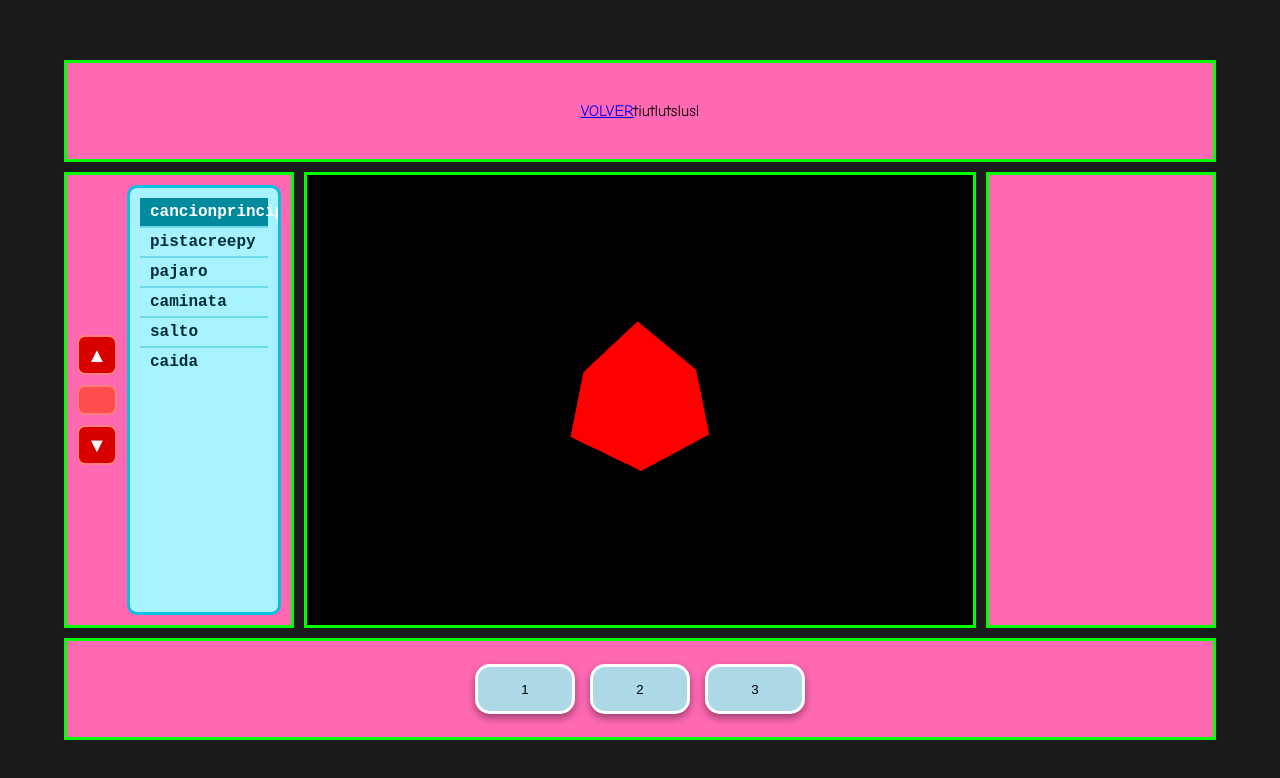
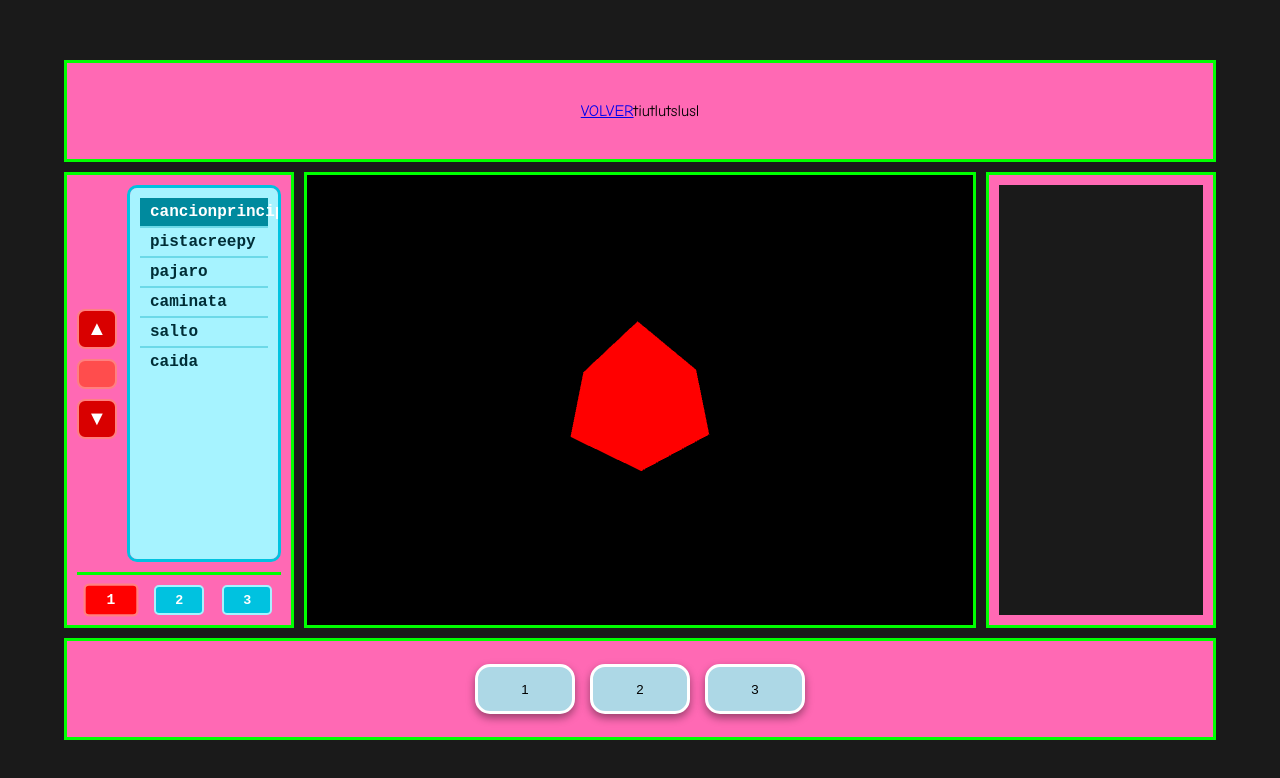
Before and after one commit to IWY-Rose/poliamor2_2, a website built with Vite: page player.html in a window 1280 px wide. Both pictures are taken after a click on the button 97 px from the left and 400 px from the top of the page. Built offline with nearby package versions, Linux system fonts and the light colour scheme.

Commit message:
soundwave

```diff
--- a/player.html
+++ b/player.html
@@ -28,11 +28,18 @@
                         <ul id="playlist" class="playlist-list"></ul>
                     </div>
                 </div>
+                <div class="visualizer-controls">
+                    <button id="vis-bars" class="vis-btn">1</button>
+                    <button id="vis-circle" class="vis-btn">2</button>
+                    <button id="vis-wave" class="vis-btn">3</button>
+                </div>
             </div>
             <div class="player-screen">
                 <div id="three-container"></div>
             </div>
-            <div class="player-side-panel right"></div>
+            <div class="player-side-panel right">
+                <canvas id="soundwave-canvas"></canvas>
+            </div>
         </div>
         <div class="player-bottom-panel">
             <div class="player-controls">
--- a/src/js/Player.js
+++ b/src/js/Player.js
@@ -8,6 +8,11 @@ let rotationSpeed = 0.005; // Control the cube's rotation speed
 let isCameraAnimating = false;
 let cameraAnimationProgress = 0;
 const CAMERA_DISTANCE = 5;
+
+// --- Audio Visualizer State ---
+let audioContext, analyser, sourceNode, dataArray;
+let canvas, canvasCtx;
+let visualizerMode = 'bars'; // 'bars', 'circle', or 'wave'
 
 // --- Playlist State ---
 const songs = [
@@ -43,6 +48,12 @@ function init() {
         container.appendChild(renderer.domElement);
     }
 
+    // --- Soundwave Canvas Setup ---
+    canvas = document.getElementById('soundwave-canvas');
+    if (canvas) {
+        canvasCtx = canvas.getContext('2d');
+    }
+
     // --- Control Button Event Listeners ---
     document.getElementById('speed-up-btn')?.addEventListener('click', () => {
         rotationSpeed = 0.02; // Faster speed
@@ -57,6 +68,8 @@ function init() {
     // --- Playlist Logic ---
     setupPlaylist();
 
+    // --- Visualizer Control Logic ---
+    setupVisualizerControls();
 
     // Event Listener for resize
     window.addEventListener('resize', onWindowResize, false);
@@ -66,6 +79,27 @@ function init() {
 
     // Start animation
     animate();
+}
+
+function setupVisualizerControls() {
+    const visButtons = {
+        bars: document.getElementById('vis-bars'),
+        circle: document.getElementById('vis-circle'),
+        wave: document.getElementById('vis-wave')
+    };
+
+    function setActiveButton(mode) {
+        visualizerMode = mode;
+        Object.values(visButtons).forEach(btn => btn?.classList.remove('active'));
+        visButtons[mode]?.classList.add('active');
+    }
+
+    visButtons.bars?.addEventListener('click', () => setActiveButton('bars'));
+    visButtons.circle?.addEventListener('click', () => setActiveButton('circle'));
+    visButtons.wave?.addEventListener('click', () => setActiveButton('wave'));
+
+    // Set initial active button
+    setActiveButton('bars');
 }
 
 function setupPlaylist() {
@@ -117,6 +151,24 @@ function playSong(index) {
     }
     const songSrc = `/audio/${songs[index]}`;
     currentAudio = new Audio(songSrc);
+    currentAudio.crossOrigin = "anonymous";
+
+    // --- Setup Web Audio API for analysis ---
+    if (!audioContext) {
+        audioContext = new (window.AudioContext || window.webkitAudioContext)();
+        analyser = audioContext.createAnalyser();
+        analyser.fftSize = 256;
+        analyser.connect(audioContext.destination);
+    }
+    if (sourceNode) {
+        sourceNode.disconnect();
+    }
+    sourceNode = audioContext.createMediaElementSource(currentAudio);
+    sourceNode.connect(analyser);
+
+    const bufferLength = analyser.frequencyBinCount;
+    dataArray = new Uint8Array(bufferLength);
+
     currentAudio.play();
 
     // Trigger the camera animation
@@ -127,17 +179,106 @@ function playSong(index) {
 }
 
 function onWindowResize() {
-    if (!container) return;
+    if (container) {
+        const width = container.clientWidth;
+        const height = container.clientHeight;
+        if (height > 0) {
+            camera.aspect = width / height;
+            camera.updateProjectionMatrix();
+            renderer.setSize(width, height);
+        }
+    }
 
-    const width = container.clientWidth;
-    const height = container.clientHeight;
+    if (canvas) {
+        const rightPanel = document.querySelector('.player-side-panel.right');
+        if (rightPanel) {
+            canvas.width = rightPanel.clientWidth;
+            canvas.height = rightPanel.clientHeight;
+        }
+    }
+}
 
-    if (height === 0) return;
+// --- Visualizer Drawing Functions ---
 
-    camera.aspect = width / height;
-    camera.updateProjectionMatrix();
+function drawBars() {
+    canvasCtx.fillStyle = '#1a1a1a';
+    canvasCtx.fillRect(0, 0, canvas.width, canvas.height);
+    const bufferLength = analyser.frequencyBinCount;
+    const barWidth = (canvas.width / bufferLength) * 1.5;
+    let x = 0;
+    for (let i = 0; i < bufferLength; i++) {
+        const barHeight = dataArray[i] * (canvas.height / 256);
+        canvasCtx.fillStyle = 'hotpink';
+        canvasCtx.fillRect(x, canvas.height - barHeight, barWidth, barHeight);
+        x += barWidth + 2;
+    }
+}
 
-    renderer.setSize(width, height);
+function drawCircle() {
+    canvasCtx.fillStyle = '#1a1a1a';
+    canvasCtx.fillRect(0, 0, canvas.width, canvas.height);
+    const bufferLength = analyser.frequencyBinCount;
+    const centerX = canvas.width / 2;
+    const centerY = canvas.height / 2;
+    const radius = Math.min(centerX, centerY) * 0.5;
+    let angle = 0;
+    const sliceAngle = (Math.PI * 2) / bufferLength;
+    for (let i = 0; i < bufferLength; i++) {
+        const barHeight = dataArray[i] * 0.5;
+        const x1 = centerX + Math.cos(angle) * radius;
+        const y1 = centerY + Math.sin(angle) * radius;
+        const x2 = centerX + Math.cos(angle) * (radius + barHeight);
+        const y2 = centerY + Math.sin(angle) * (radius + barHeight);
+        canvasCtx.beginPath();
+        canvasCtx.moveTo(x1, y1);
+        canvasCtx.lineTo(x2, y2);
+        canvasCtx.strokeStyle = `hsl(${i / bufferLength * 360}, 100%, 70%)`;
+        canvasCtx.lineWidth = 2;
+        canvasCtx.stroke();
+        angle += sliceAngle;
+    }
+}
+
+function drawWave() {
+    canvasCtx.fillStyle = '#1a1a1a';
+    canvasCtx.fillRect(0, 0, canvas.width, canvas.height);
+    canvasCtx.lineWidth = 2;
+    canvasCtx.strokeStyle = 'hotpink';
+    canvasCtx.beginPath();
+    const bufferLength = analyser.frequencyBinCount;
+    const sliceWidth = canvas.width * 1.0 / bufferLength;
+    let x = 0;
+    for (let i = 0; i < bufferLength; i++) {
+        const v = dataArray[i] / 128.0;
+        const y = v * canvas.height / 2;
+        if (i === 0) {
+            canvasCtx.moveTo(x, y);
+        } else {
+            canvasCtx.lineTo(x, y);
+        }
+        x += sliceWidth;
+    }
+    canvasCtx.lineTo(canvas.width, canvas.height / 2);
+    canvasCtx.stroke();
+}
+
+function drawSoundwave() {
+    if (!analyser || !canvasCtx || !canvas) return;
+
+    switch(visualizerMode) {
+        case 'bars':
+            analyser.getByteFrequencyData(dataArray);
+            drawBars();
+            break;
+        case 'circle':
+            analyser.getByteFrequencyData(dataArray);
+            drawCircle();
+            break;
+        case 'wave':
+            analyser.getByteTimeDomainData(dataArray);
+            drawWave();
+            break;
+    }
 }
 
 function animate() {
@@ -165,6 +306,9 @@ function animate() {
         cube.rotation.y += rotationSpeed;
     }
 
+    // Draw the soundwave
+    drawSoundwave();
+
     if (renderer && scene && camera) {
         renderer.render(scene, camera);
     }
--- a/styles/retro.css
+++ b/styles/retro.css
@@ -715,6 +715,10 @@ body {
     background-color: hotpink;
     border: 3px solid #00ff00;
     width: 20%;
+    display: flex;
+    flex-direction: column;
+    padding: 10px;
+    gap: 10px;
 }
 
 .player-screen {
@@ -752,11 +756,17 @@ body {
     flex-grow: 1;
 }
 
+#soundwave-canvas {
+    width: 100%;
+    height: 100%;
+    display: block;
+}
+
 /* Playlist Styles */
 .playlist-container {
     display: flex;
-    height: 100%;
-    padding: 10px;
+    flex-grow: 1;
+    min-height: 0; /* Prevents flexbox from overflowing */
     gap: 10px;
 }
 
@@ -822,3 +832,34 @@ body {
     background-color: #008a9e;
     color: white;
 }
+
+.visualizer-controls {
+    display: flex;
+    justify-content: space-around;
+    flex-shrink: 0;
+    padding-top: 10px;
+    border-top: 3px solid #00ff00;
+}
+
+.vis-btn {
+    width: 50px;
+    height: 30px;
+    background-color: #00c2e0;
+    border: 2px solid #a6f3ff;
+    color: white;
+    font-family: 'Courier New', Courier, monospace;
+    font-weight: bold;
+    border-radius: 5px;
+    cursor: pointer;
+    transition: all 0.2s ease;
+}
+
+.vis-btn:hover {
+    background-color: #00a0b8;
+}
+
+.vis-btn.active {
+    background-color: #ff0000;
+    border-color: #ff8080;
+    transform: scale(1.1);
+}
```
